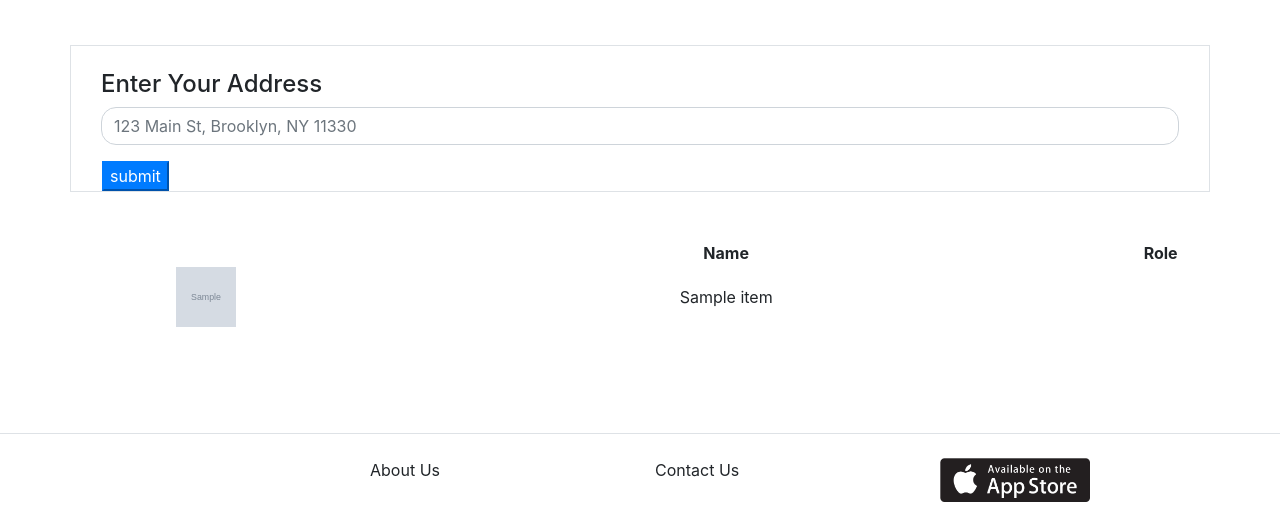
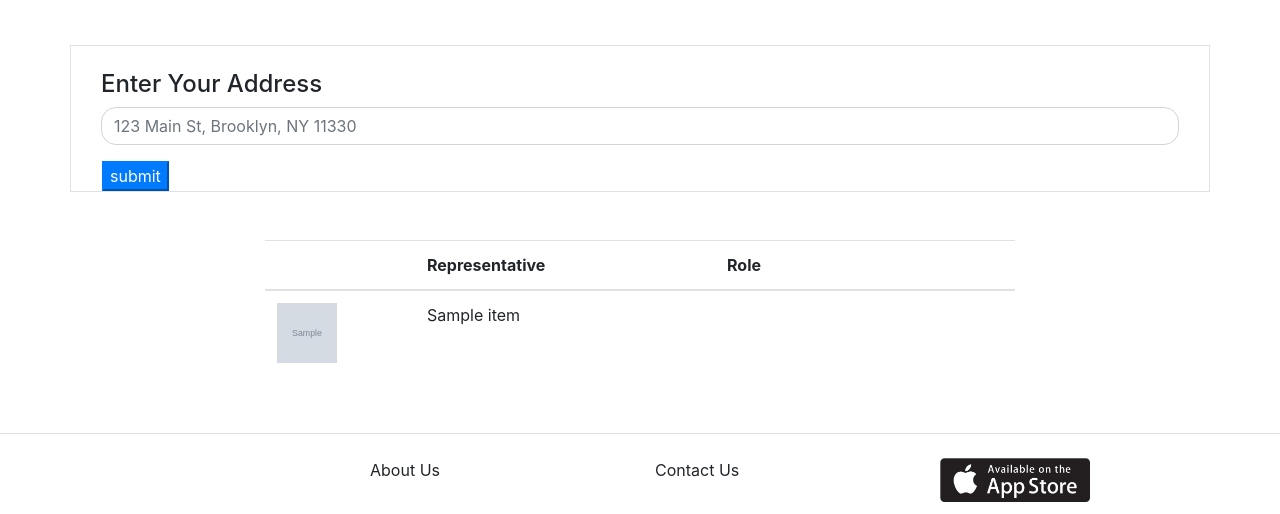
Before and after one commit to sunniqua97/Vote-Power, a Flask app: template WebApp/templates/voteinfo.html in a window 1280 px wide. Shown: the part 286-800 px from the top of the page. Run offline with Flask 2, Linux system fonts and the light colour scheme; the template is opened without the code that fills it: values that come from a table or form of the project are taken from there, most other values are stand-ins (such as "Sample title", 1, 10 or a date in 2020); grey boxes marked "Sample" are stand-in pictures; some libraries are stand-ins or nearby versions.

Commit message:
Made table align

```diff
--- a/WebApp/templates/voteinfo.html
+++ b/WebApp/templates/voteinfo.html
@@ -40,10 +40,17 @@
       </div>
     </div>
   </main>
-  <table style ="text-align: center" >
+  <div class="row justify-content-center">
+    <div class="col-auto">
+  <table class="table table-hover">
+  <colgroup>
+    <col width="150">
+    <col width="300">
+    <col width="300">
+  </colgroup>
   <tr>
     <th></th>
-    <th>Name</th>
+    <th>Representative</th>
     <th>Role</th>
   </tr>
 
@@ -74,7 +81,8 @@
 
   </tbody>
   </table>
-
+    </div>
+  </div>
     <!--footer-->
     <footer class="footer border-top pt-md-4"> {% include "footer.html" %} </footer>
     <!-- JavaScript for alert -->
```
